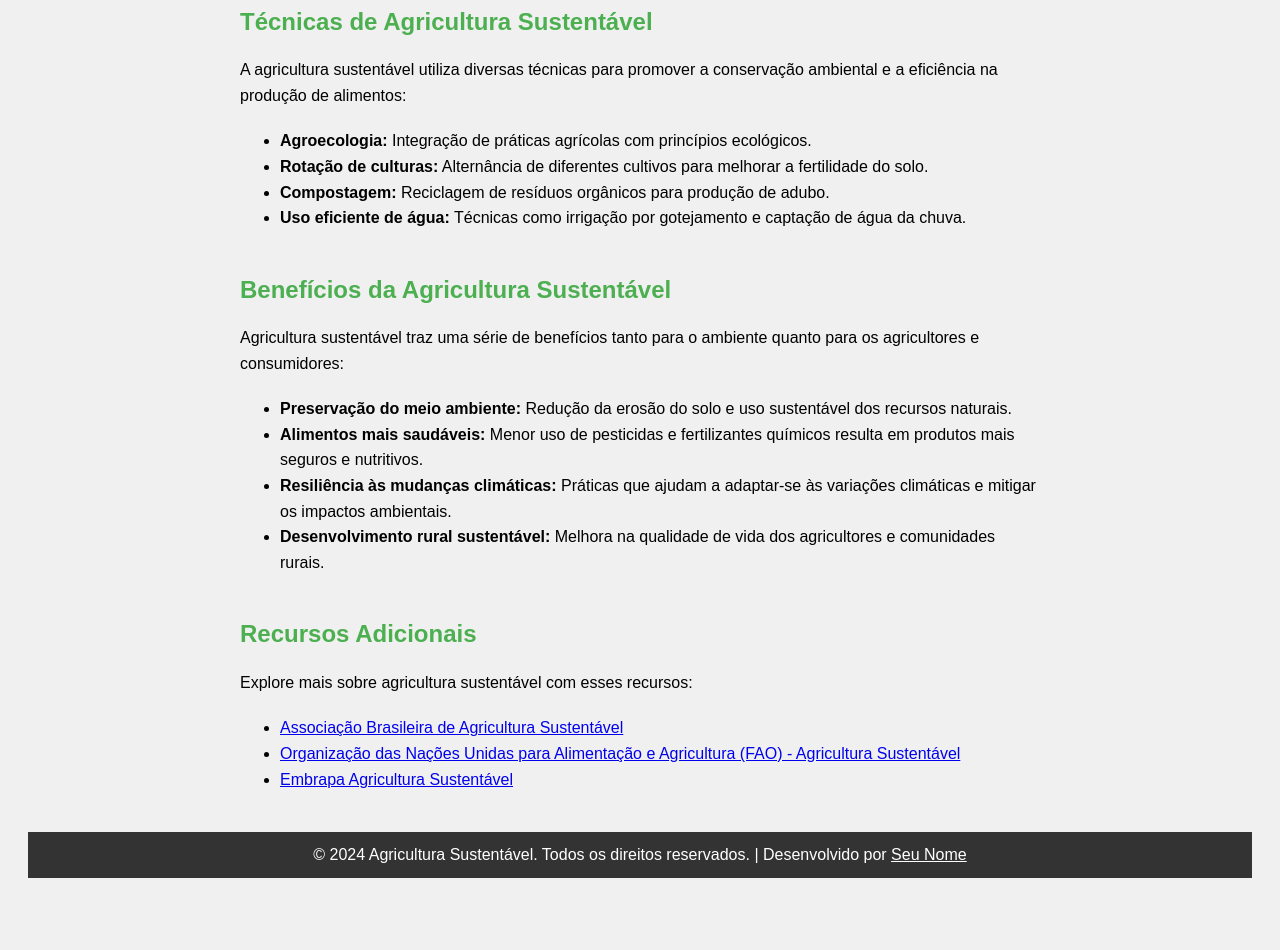
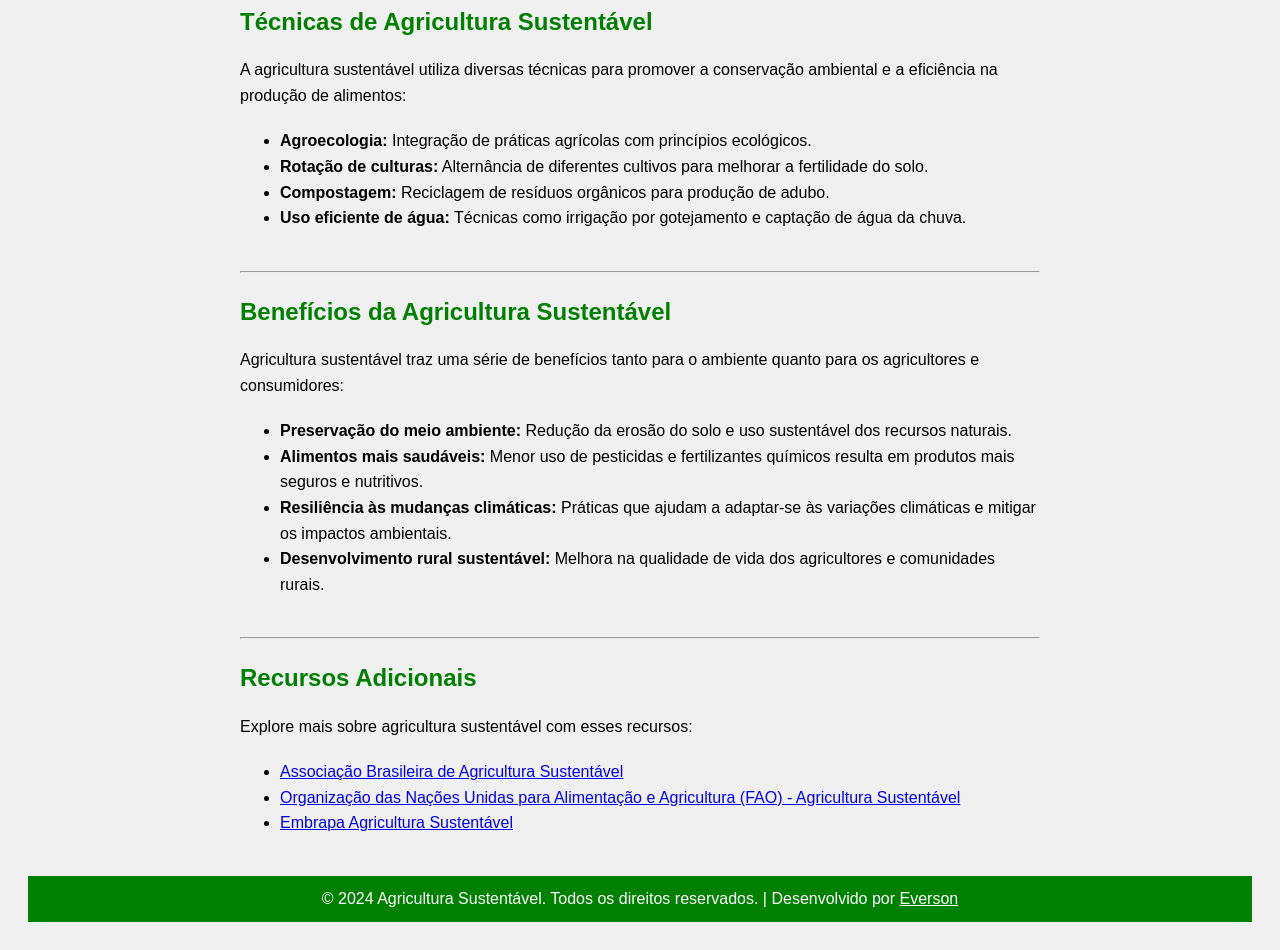
Before and after one commit to eversonmayer2008/agrinho-de-emergencia, a plain HTML site: page index.html in a window 1280 px wide. Shown: the part 952-1902 px from the top of the page. Before the commit the page ends 1858 px from the top, so only its background shows below. Drawn offline with Linux system fonts and the light colour scheme.

Commit message:
Update index.html

```diff
--- a/index.html
+++ b/index.html
@@ -33,7 +33,7 @@
         #descricao {
             margin-top: 20px;
             padding: 20px;
-            background-color: #ffffff;
+            background-color:#ffffff;
             border-radius: 8px;
             box-shadow: 0 4px 8px rgba(0, 0, 0, 0.1);
             text-align: left;
@@ -44,14 +44,14 @@
             text-align: left;
         }
         .secao h2 {
-            color: #4CAF50;
+            color:green;
             margin-bottom: 10px;
         }
         .secao p, .secao ul {
             margin-bottom: 20px;
         }
         footer {
-            background-color: #333;
+            background-color:green;
             color: #fff;
             padding: 10px 0;
         }
@@ -95,6 +95,7 @@
     </div>
 
     <div class="secao">
+    <hr />
         <h2>Benefícios da Agricultura Sustentável</h2>
         <p>Agricultura sustentável traz uma série de benefícios tanto para o ambiente quanto para os agricultores e consumidores:</p>
         <ul>
@@ -106,6 +107,7 @@
     </div>
 
     <div class="secao">
+    <hr />
         <h2>Recursos Adicionais</h2>
         <p>Explore mais sobre agricultura sustentável com esses recursos:</p>
         <ul>
@@ -116,7 +118,7 @@
     </div>
 
     <footer>
-        <p>© 2024 Agricultura Sustentável. Todos os direitos reservados. | Desenvolvido por <a href="https://www.seuwebsite.com" target="_blank">Seu Nome</a></p>
+        <p>© 2024 Agricultura Sustentável. Todos os direitos reservados. | Desenvolvido por <a href="https://www.seuwebsite.com" target="_blank">Everson</a></p>
     </footer>
 
     <script>
```
